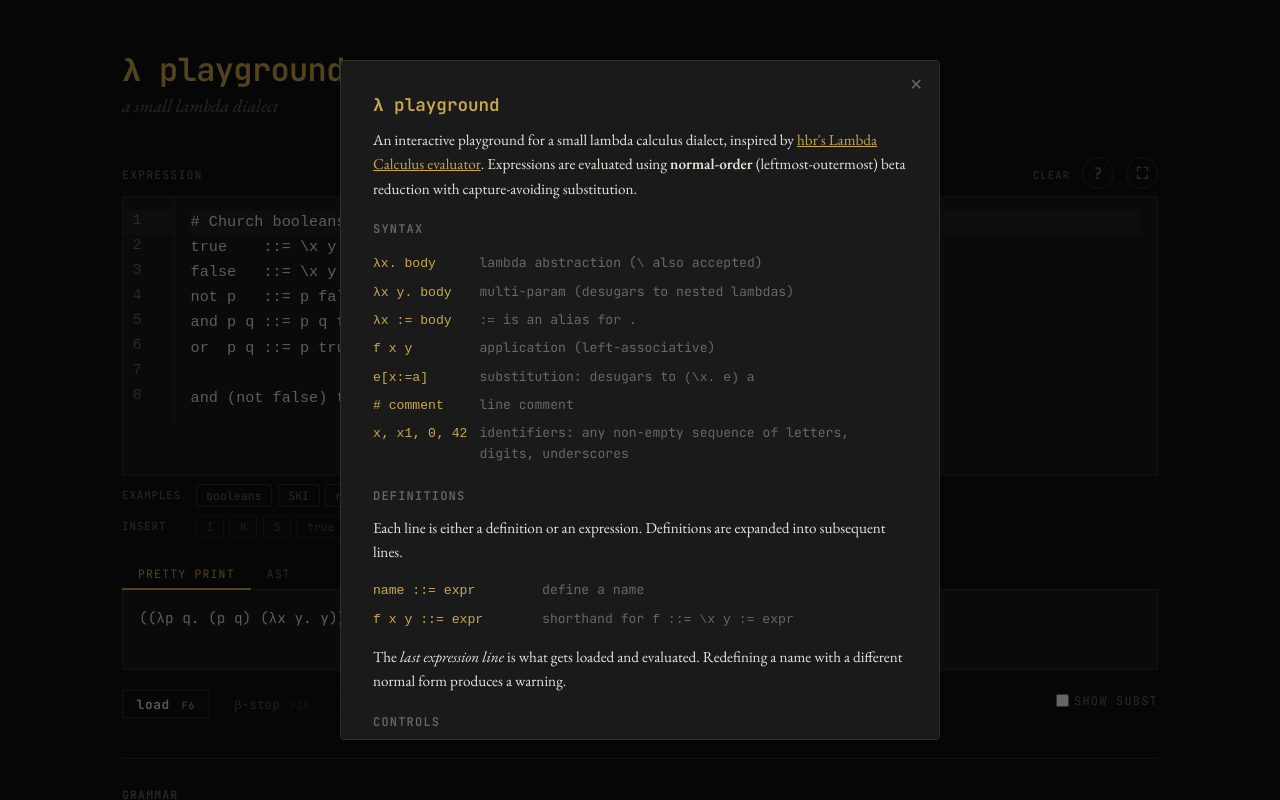
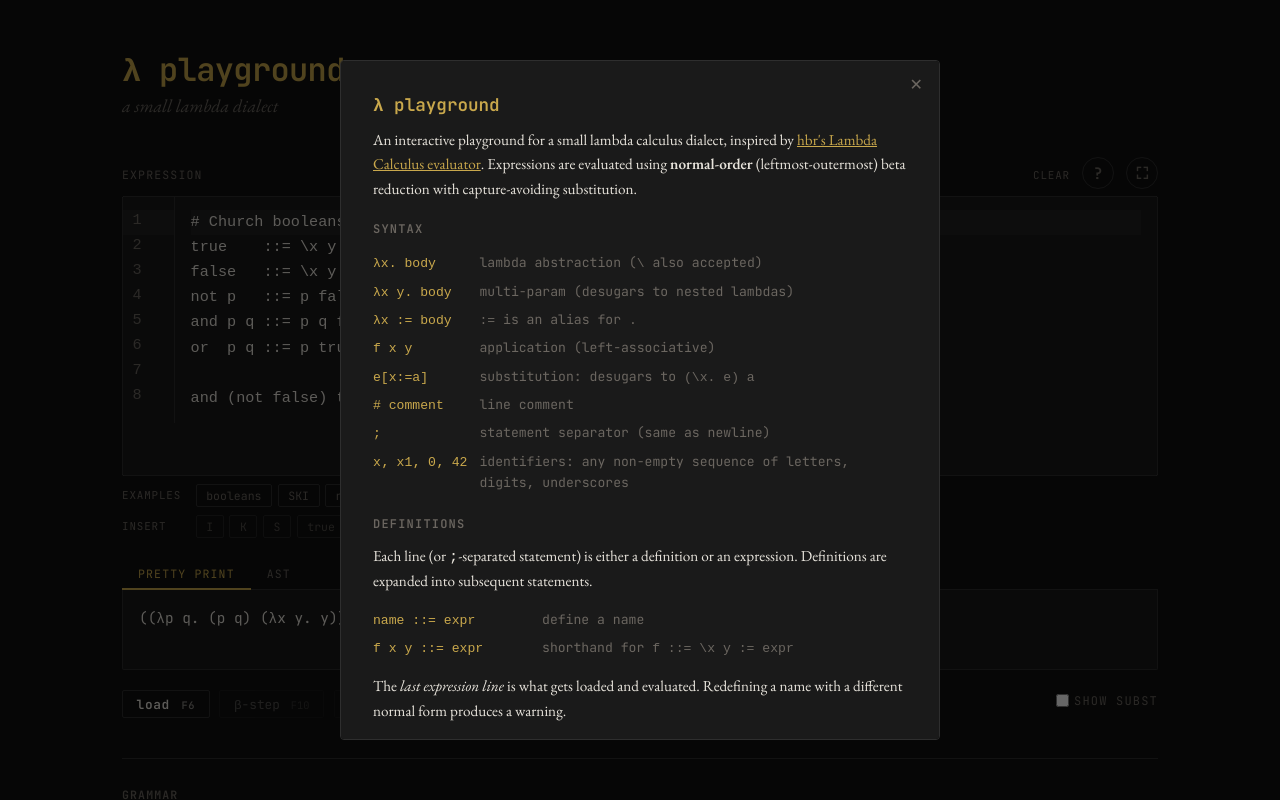
Before and after one commit to ezander/lambda_playground, a React (Vite) app: page / in a window 1280 px wide. Both pictures are taken after a click on the button "Show help". Shown: the top 800 px of the page. Built offline with nearby package versions, Linux system fonts and the light colour scheme.

Commit message:
Support semicolons as statement separators

```diff
--- a/src/HelpModal.tsx
+++ b/src/HelpModal.tsx
@@ -31,12 +31,13 @@ export function HelpModal({ onClose }: { onClose: () => void }) {
             <tr><td><code>f x y</code></td><td>application (left-associative)</td></tr>
             <tr><td><code>e[x:=a]</code></td><td>substitution: desugars to <code>(\x. e) a</code></td></tr>
             <tr><td><code># comment</code></td><td>line comment</td></tr>
+            <tr><td><code>;</code></td><td>statement separator (same as newline)</td></tr>
             <tr><td><code>x</code>, <code>x1</code>, <code>0</code>, <code>42</code></td><td>identifiers: any non-empty sequence of letters, digits, underscores</td></tr>
           </tbody>
         </table>
 
         <h3>definitions</h3>
-        <p>Each line is either a definition or an expression. Definitions are expanded into subsequent lines.</p>
+        <p>Each line (or <code>;</code>-separated statement) is either a definition or an expression. Definitions are expanded into subsequent statements.</p>
         <table className="help-table">
           <tbody>
             <tr><td><code>name ::= expr</code></td><td>define a name</td></tr>
--- a/src/parser/parser.ts
+++ b/src/parser/parser.ts
@@ -188,10 +188,10 @@ export function expandDefs(term: Term, defs: Map<string, Term>): Term {
 }
 
 // ── Program parser ─────────────────────────────────────────────────────────────
-// A program is a sequence of newline-separated lines, each either:
+// A program is a sequence of newline- or semicolon-separated statements, each either:
 //   definition:  name param* ::= term
 //   expression:  term
-// Definitions are expanded eagerly into subsequent lines.
+// Definitions are expanded eagerly into subsequent statements.
 // The last expression is the term to evaluate.
 
 export type ProgramResult = {
@@ -209,7 +209,7 @@ export function parseProgram(input: string): ProgramResult {
   const errors: LambdaError[] = [];
   let lineOffset = 0;
 
-  for (const rawLine of input.split("\n")) {
+  for (const rawLine of input.split(/[;\n]/)) {
     const { tokens, errors: lexErrors } = LambdaLexer.tokenize(rawLine);
     if (lexErrors.length > 0) {
       errors.push(...lexErrors.map((e) => ({
```
Also changed, not shown: 2 other files (tests, documents, lock files or other folders).
